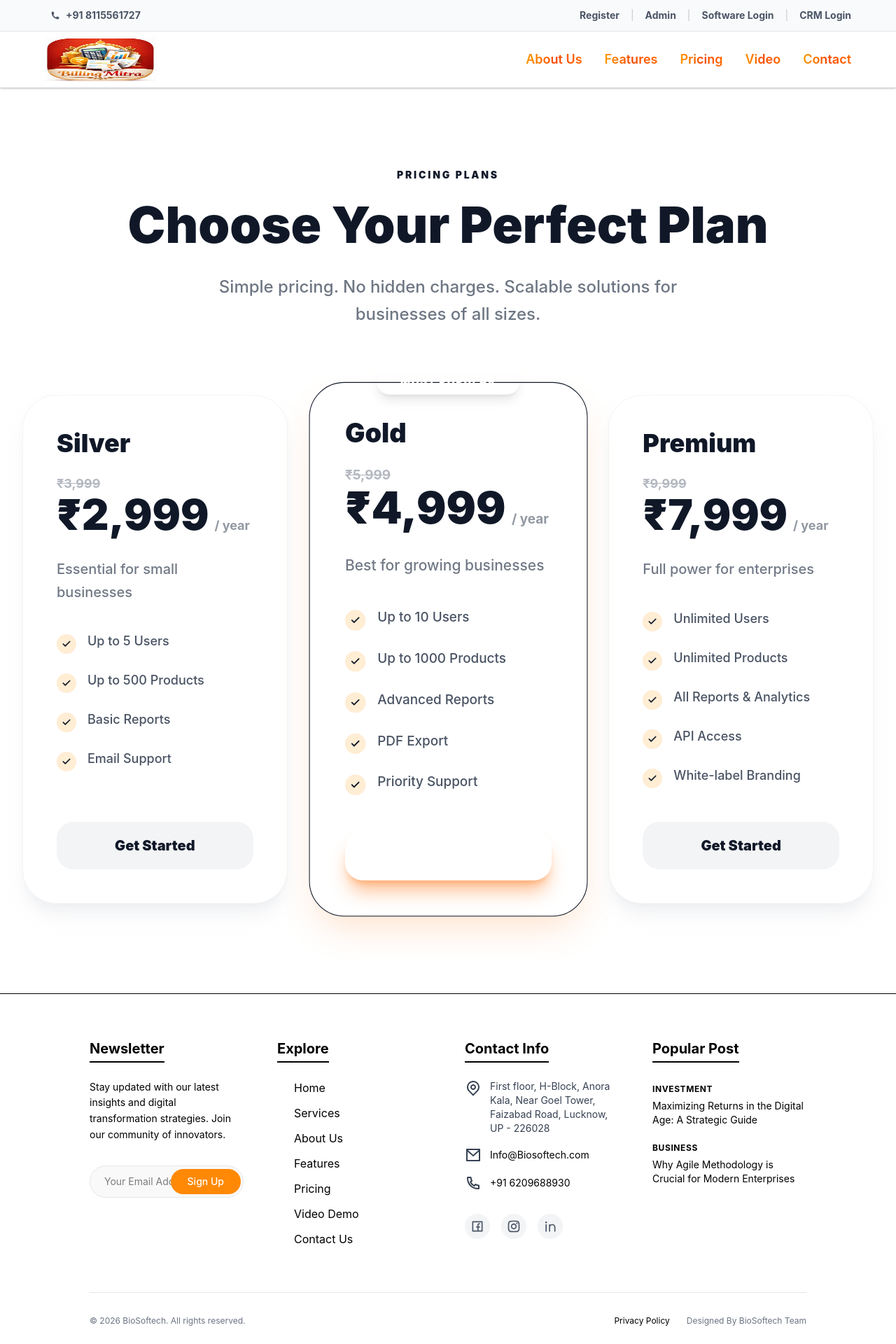
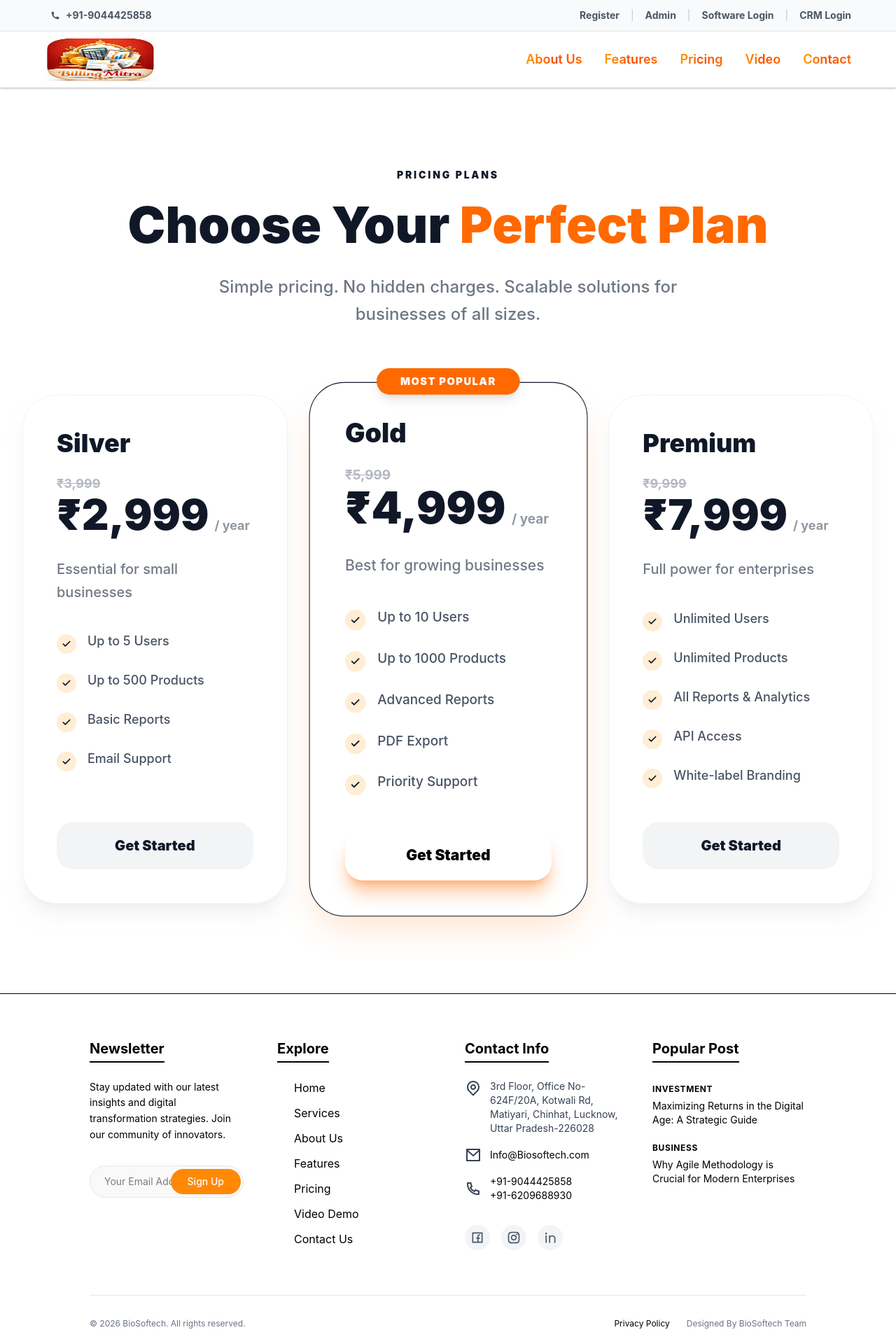
Before and after one commit to official1saurabh-ship-it/Billing-Landing-Page, a React (Vite) app: page /pricing in a window 1280 px wide. Shown: the top 1920 px of the page at 70% size. Built offline with nearby package versions, Linux system fonts and the light colour scheme; a web font is replaced by a local one.

Commit message:
few more updates

```diff
--- a/src/components/Footer.jsx
+++ b/src/components/Footer.jsx
@@ -66,7 +66,7 @@ const Footer = () => {
           <div className="flex flex-col gap-4 text-sm text-gray-700">
             <div className="flex gap-3">
               <RiMapPinLine className="text-primary shrink-0" />
-              <span>First floor, H-Block, Anora Kala, Near Goel Tower, Faizabad Road, Lucknow, UP - 226028</span>
+              <span>3rd Floor, Office No-624F/20A, Kotwali Rd, Matiyari, Chinhat, Lucknow, Uttar Pradesh-226028</span>
             </div>
             <div className="flex items-center gap-3">
               <RiMailLine className="text-primary shrink-0" />
@@ -74,7 +74,10 @@ const Footer = () => {
             </div>
             <div className="flex items-center gap-3">
               <RiPhoneLine className="text-primary shrink-0" />
-              <a href="tel:+916209688930" className="hover:text-primary transition-colors text-black">+91 6209688930</a>
+              <div className="flex flex-col">
+                <a href="tel:+919044425858" className="hover:text-primary transition-colors text-black">+91-9044425858</a>
+                <a href="tel:+916209688930" className="hover:text-primary transition-colors text-black">+91-6209688930</a>
+              </div>
             </div>
           </div>
           <div className="flex gap-4 mt-2">
--- a/src/components/Header1.jsx
+++ b/src/components/Header1.jsx
@@ -6,7 +6,7 @@ const Header1 = () => {
     <div className="flex flex-col sm:flex-row justify-between items-center px-4 md:px-[5vw] gap-2 py-2 text-[10px] sm:text-xs md:text-sm bg-gray-50 border-b border-gray-200 text-gray-600">
       <div className="flex items-center cursor-pointer px-2 py-1 transition-all duration-300 font-bold hover:text-primary">
         <RiPhoneFill size={14} className="mr-1.5 sm:mr-2" />
-        <span>+91 8115561727</span>
+        <span>+91-9044425858</span>
       </div>
 
       <div className="flex items-center gap-3 sm:gap-4 flex-wrap justify-center">
--- a/src/pages/ContactPage.jsx
+++ b/src/pages/ContactPage.jsx
@@ -34,25 +34,25 @@ const ContactPage = () => {
 
     const contactDetails = [
         {
-            icon: <RiMapPinLine className="text-primary" size={28} />,
+            icon: <RiMapPinLine className="text-orange-500" size={28} />,
             title: "Our Location",
-            content: "Office No. 624F/20A, On Third Floor,Kanchanpur Matiyari, Kotwali Road,Near Matiyari Chauraha,Chinhat, Lucknow, U.P. – 226028",
+            content: "3rd Floor, Office No-624F/20A, Kotwali Rd, Matiyari, Chinhat, Lucknow, Uttar Pradesh-226028",
             link: "https://goo.gl/maps/placeholder"
         },
         {
-            icon: <RiPhoneLine className="text-primary" size={28} />,
+            icon: <RiPhoneLine className="text-orange-500" size={28} />,
             title: "Phone Number",
-            content: "+91 6209688930",
-            link: "tel:+916209688930"
+            content: "+91-9044425858, +91-6209688930",
+            link: "tel:+919044425858"
         },
         {
-            icon: <RiMailLine className="text-primary" size={28} />,
+            icon: <RiMailLine className="text-orange-500" size={28} />,
             title: "Email Address",
             content: "Info@Biosoftech.com",
             link: "mailto:Info@Biosoftech.com"
         },
         {
-            icon: <RiTimeLine className="text-primary" size={28} />,
+            icon: <RiTimeLine className="text-orange-500" size={28} />,
             title: "Working Hours",
             content: "Mon - Sat: 09:00 AM - 07:00 PM",
             link: null
@@ -69,12 +69,12 @@ const ContactPage = () => {
             </div>
 
             <main className="flex-grow pt-[160px] md:pt-[240px] pb-20 md:pb-32 px-4 md:px-8">
-                <div className="max-w-7xl mx-auto">
+                <div className=" mx-auto">
 
                     {/* Heading Section */}
                     <div className="text-center mb-16 md:mb-24">
-                        <span className="text-primary font-black uppercase tracking-[0.2em] text-xs md:text-sm block mb-4">Connect With Us</span>
-                        <h1 className="text-4xl md:text-7xl font-black mb-6 leading-tight">Let's Start a <span className="text-primary">Conversation</span></h1>
+                        <span className="text-orange-500 font-black uppercase tracking-[0.2em] text-xs md:text-sm block mb-4">Connect With Us</span>
+                        <h1 className="text-4xl md:text-7xl font-black mb-6 leading-tight">Let's Start a <span className="text-orange-500">Conversation</span></h1>
                         <p className="text-lg md:text-2xl opacity-80 max-w-3xl mx-auto leading-relaxed text-gray-600 font-medium">
                             Have a question about our enterprise solutions? Our team of experts is ready to help you navigate your digital transformation.
                         </p>
@@ -94,7 +94,7 @@ const ContactPage = () => {
                                             {detail.title}
                                         </h3>
                                         {detail.link ? (
-                                            <a href={detail.link} target="_blank" rel="noreferrer" className="text-sm md:text-base opacity-70 font-semibold hover:text-primary transition-colors break-words text-gray-700">
+                                            <a href={detail.link} target="_blank" rel="noreferrer" className="text-sm md:text-base opacity-70 font-semibold hover:text-orange-500 transition-colors break-words text-gray-700 whitespace-pre-line">
                                                 {detail.content}
                                             </a>
                                         ) : (
@@ -109,7 +109,7 @@ const ContactPage = () => {
                                 <h3 className="text-xl md:text-2xl font-black mb-6 text-gray-900">Follow Our Journey</h3>
                                 <div className="flex gap-3 md:gap-4 flex-wrap">
                                     {[RiFacebookBoxLine, RiInstagramLine, RiLinkedinLine, RiTwitterFill].map((Icon, i) => (
-                                        <a key={i} href="#" className="w-12 h-12 md:w-14 md:h-14 bg-gray-50 rounded-2xl flex items-center justify-center text-gray-600 hover:bg-primary hover:text-white transition-all duration-300 transform hover:-translate-y-1">
+                                        <a key={i} href="#" className="w-12 h-12 md:w-14 md:h-14 bg-gray-50 rounded-2xl flex items-center justify-center text-gray-600 hover:bg-orange-500 hover:text-white transition-all duration-300 transform hover:-translate-y-1">
                                             <Icon size={24} />
                                         </a>
                                     ))}
@@ -131,7 +131,7 @@ const ContactPage = () => {
                                             value={formData.name}
                                             onChange={handleChange}
                                             placeholder="John Doe"
-                                            className="w-full p-4 md:p-5 rounded-xl md:rounded-2xl border border-gray-100 outline-none transition-all duration-300 font-bold bg-gray-50 focus:border-primary focus:bg-white text-gray-900 text-sm md:text-base"
+                                            className="w-full p-4 md:p-5 rounded-xl md:rounded-2xl border border-gray-100 outline-none transition-all duration-300 font-bold bg-gray-50 focus:border-orange-500 focus:bg-white text-gray-900 text-sm md:text-base"
                                         />
                                     </div>
                                     <div className="space-y-2">
@@ -143,7 +143,7 @@ const ContactPage = () => {
                                             value={formData.email}
                                             onChange={handleChange}
                                             placeholder="john@example.com"
-                                            className="w-full p-4 md:p-5 rounded-xl md:rounded-2xl border border-gray-100 outline-none transition-all duration-300 font-bold bg-gray-50 focus:border-primary focus:bg-white text-gray-900 text-sm md:text-base"
+                                            className="w-full p-4 md:p-5 rounded-xl md:rounded-2xl border border-gray-100 outline-none transition-all duration-300 font-bold bg-gray-50 focus:border-orange-500 focus:bg-white text-gray-900 text-sm md:text-base"
                                         />
                                     </div>
                                 </div>
@@ -156,7 +156,7 @@ const ContactPage = () => {
                                         value={formData.subject}
                                         onChange={handleChange}
                                         placeholder="How can we help?"
-                                        className="w-full p-4 md:p-5 rounded-xl md:rounded-2xl border border-gray-100 outline-none transition-all duration-300 font-bold bg-gray-50 focus:border-primary focus:bg-white text-gray-900 text-sm md:text-base"
+                                        className="w-full p-4 md:p-5 rounded-xl md:rounded-2xl border border-gray-100 outline-none transition-all duration-300 font-bold bg-gray-50 focus:border-orange-500 focus:bg-white text-gray-900 text-sm md:text-base"
                                     />
                                 </div>
                                 <div className="space-y-2">
@@ -168,10 +168,10 @@ const ContactPage = () => {
                                         value={formData.message}
                                         onChange={handleChange}
                                         placeholder="Tell us about your project or inquiry..."
-                                        className="w-full p-4 md:p-5 rounded-xl md:rounded-2xl border border-gray-100 outline-none transition-all duration-300 font-bold resize-none bg-gray-50 focus:border-primary focus:bg-white text-gray-900 text-sm md:text-base"
+                                        className="w-full p-4 md:p-5 rounded-xl md:rounded-2xl border border-gray-100 outline-none transition-all duration-300 font-bold resize-none bg-gray-50 focus:border-orange-500 focus:bg-white text-gray-900 text-sm md:text-base"
                                     />
                                 </div>
-                                <button type="submit" className="w-full py-4 md:py-5 bg-primary hover:bg-orange-700 text-white rounded-xl md:rounded-2xl font-black text-lg md:text-xl flex items-center justify-center gap-3 transition-all duration-300 shadow-xl shadow-orange-500/30 transform hover:-translate-y-1 active:scale-95">
+                                <button type="submit" className="w-full py-4 md:py-5 bg-orange-500 hover:bg-orange-700 text-white rounded-xl md:rounded-2xl font-black text-lg md:text-xl flex items-center justify-center gap-3 transition-all duration-300 shadow-xl shadow-orange-500/30 transform hover:-translate-y-1 active:scale-95">
                                     Send Message
                                     <RiSendPlaneFill size={24} />
                                 </button>
@@ -183,7 +183,7 @@ const ContactPage = () => {
                     {/* Map Section */}
                     <div className="mt-16 md:mt-24 rounded-[2rem] md:rounded-[3rem] overflow-hidden border border-gray-100 h-[350px] md:h-[500px] shadow-2xl relative group bg-gray-50">
                         <iframe
-                            src="https://www.google.com/maps/embed?pb=!1m18!1m12!1m3!1d3558.825227181691!2d81.0456209!3d26.8773243!2m3!1f0!2f0!3f0!3m2!1i1024!2i768!4f13.1!3m3!1m2!1s0x399be293f0b24013%3A0xf6f74a00b0d367f0!2sAnora%20Kala%2C%20Faizabad%20Road%2C%20Lucknow!5e0!3m2!1sen!2sin!4v1650000000000!5m2!1sen!2sin"
+                            src="https://www.google.com/maps/embed?pb=!1m18!1m12!1m3!1d3558.5624!2d81.0456!3d26.8889!2m3!1f0!2f0!3f0!3m2!1i1024!2i768!4f13.1!3m3!1m2!1s0x399be26666666667%3A0x0!2sOffice%20No.%20624F%2F20A%2C%20Kotwali%20Road%2C%20Matiyari%2C%20Chinhat%2C%20Lucknow%2C%20Uttar%20Pradesh%20226028!5e0!3m2!1sen!2sin!4v1715234567890!5m2!1sen!2sin"
                             width="100%"
                             height="100%"
                             style={{ border: 0 }}
--- a/src/pages/Pricing.jsx
+++ b/src/pages/Pricing.jsx
@@ -58,11 +58,11 @@ const Pricing = () => {
             </div>
 
             <main className="flex-grow pt-[160px] md:pt-[240px] pb-32 px-4 md:px-8">
-                <div className="max-w-7xl mx-auto">
+                <div className=" mx-auto">
                     {/* Heading */}
                     <div className="text-center mb-16 md:mb-24">
                         <span className="text-primary font-black uppercase tracking-[0.2em] text-xs md:text-sm block mb-4">Pricing Plans</span>
-                        <h1 className="text-4xl md:text-7xl font-black mb-6 text-gray-900 leading-tight">Choose Your <span className="text-primary">Perfect Plan</span></h1>
+                        <h1 className="text-4xl md:text-7xl font-black mb-6 text-gray-900 leading-tight">Choose Your <span className="text-orange-500">Perfect Plan</span></h1>
                         <p className="text-lg md:text-2xl opacity-80 max-w-3xl mx-auto leading-relaxed text-gray-600 font-medium">
                             Simple pricing. No hidden charges. Scalable solutions for businesses of all sizes.
                         </p>
@@ -82,7 +82,7 @@ const Pricing = () => {
 
                                 {/* Badge */}
                                 {plan.highlight && (
-                                    <div className="absolute -top-5 left-1/2 -translate-x-1/2 bg-primary text-white px-6 md:px-8 py-2 text-[10px] md:text-sm font-black rounded-full shadow-lg uppercase tracking-widest whitespace-nowrap">
+                                    <div className="absolute -top-5 left-1/2 -translate-x-1/2 bg-orange-500 text-white px-6 md:px-8 py-2 text-[10px] md:text-sm font-black rounded-full shadow-lg uppercase tracking-widest whitespace-nowrap">
                                         Most Popular
                                     </div>
                                 )}
@@ -122,7 +122,7 @@ const Pricing = () => {
                                     onClick={() => window.location.href = '/contact'}
                                     className={`w-full py-4 md:py-5 rounded-2xl md:rounded-3xl font-black text-lg md:text-xl transition-all duration-300 transform hover:translate-y-[-4px] active:scale-95
                                         ${plan.highlight
-                                            ? "bg-primary hover:bg-orange-700 text-white shadow-xl shadow-orange-500/40"
+                                            ? "bg-white hover:bg-orange-700 text-black shadow-xl shadow-orange-500/40"
                                             : "bg-gray-100 hover:bg-gray-200 text-gray-900"
                                         }`}
                                 >
```
